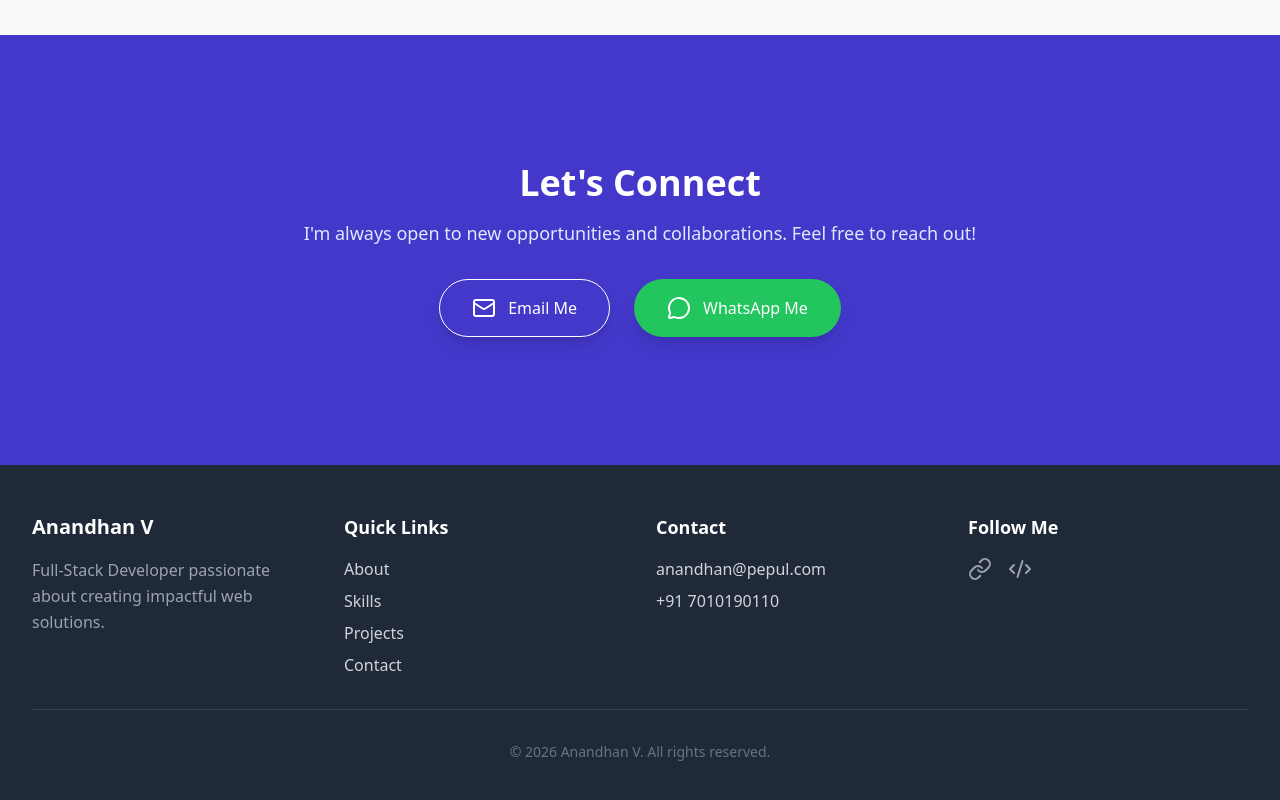
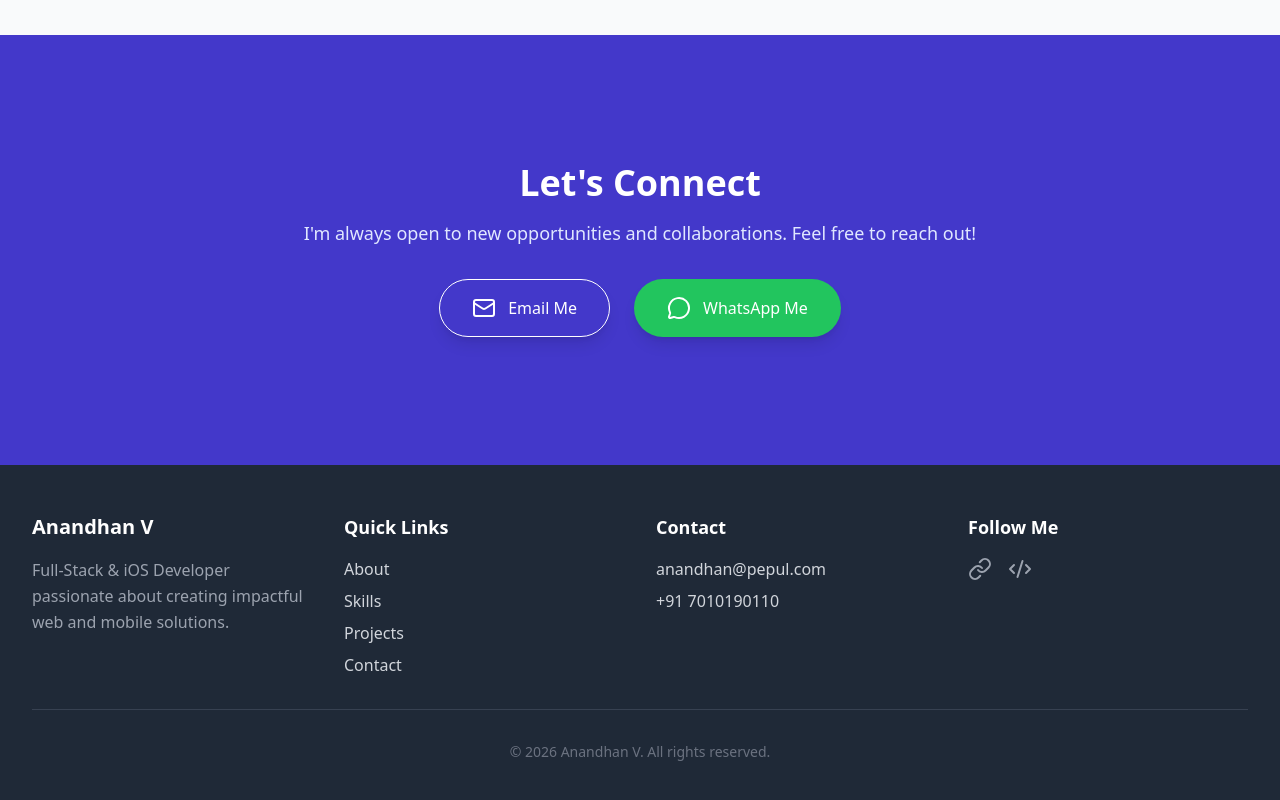
Before and after one commit to anand17597/anand-portfolio, a React (Vite) app: page / in a window 1280 px wide. Shown: the part 4751-5551 px from the top of the page. Built offline with nearby package versions, Linux system fonts and the light colour scheme.

Commit message:
Update src/components/Footer.tsx

```diff
--- a/src/components/Footer.tsx
+++ b/src/components/Footer.tsx
@@ -12,7 +12,7 @@ const Footer: React.FC<FooterProps> = ({ scrollTo }) => {
         <div className="grid grid-cols-1 md:grid-cols-3 lg:grid-cols-4 gap-8 text-center md:text-left">
           <div>
             <h3 className="text-xl font-semibold text-white mb-4">Anandhan V</h3>
-            <p className="text-gray-400 leading-relaxed">Full-Stack Developer passionate about creating impactful web solutions.</p>
+            <p className="text-gray-400 leading-relaxed">Full-Stack & iOS Developer passionate about creating impactful web and mobile solutions.</p>
           </div>
           <div>
             <h3 className="text-lg font-semibold text-white mb-4">Quick Links</h3>
```
